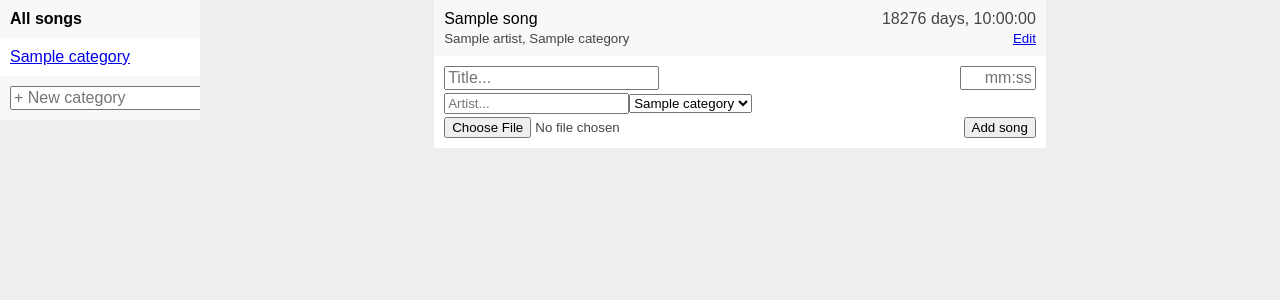
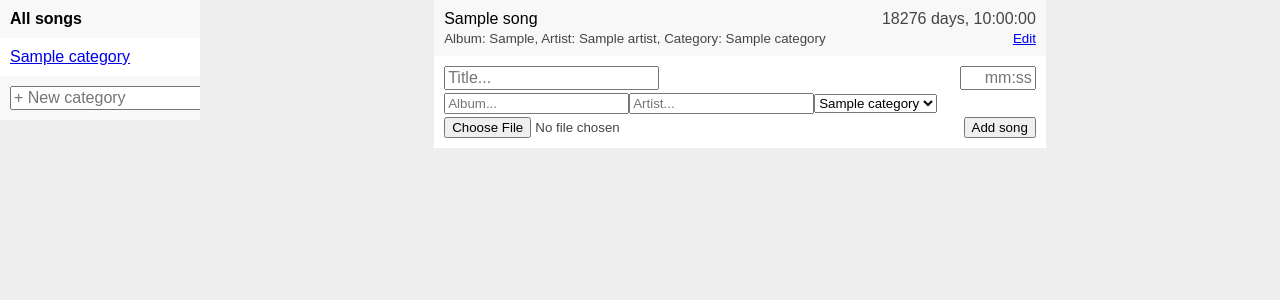
Before and after one commit to tehdragonfly/automated, a Flask app: page /playlist in a window 1280 px wide. Shown: the part 40-340 px from the top of the page. Run offline with Flask 2, Linux system fonts and the light colour scheme; tables that the repository leaves empty hold one stand-in row (values such as "Sample post").

Commit message:
Song albums.

```diff
--- a/automated/db.py
+++ b/automated/db.py
@@ -32,6 +32,7 @@ class Song(Base):
     id = Column(Integer, primary_key=True)
     category_id = Column(Integer, ForeignKey("categories.id"), nullable=False)
     name = Column(Unicode(50), nullable=False)
+    album = Column(Unicode(50), nullable=True)
     length = Column(Interval, nullable=False)
     min_length = Column(Interval, nullable=False)
     max_length = Column(Interval, nullable=False)
--- a/automated/templates/automation.html
+++ b/automated/templates/automation.html
@@ -8,7 +8,11 @@
       <div class="item_time">{{play_time.strftime("%H:%M:%S")}}</div>
       <div class="item_duration">{{item.length}}</div>
       <div class="item_info">{{song.name}}
-        <div class="item_artist">{% for artist in song.artists %}{{artist.name}}, {% endfor %}{{song.category.name}}</div>
+        <div class="item_artist">
+{% if song.album: %}Album: {{song.album}}, {% endif %}
+{% if song.artists: %}Artist: {% for artist in song.artists %}{{artist.name}}, {% endfor %}{% endif %}
+Category: {{song.category.name}}
+        </div>
       </div>
     </li>
 {% endfor %}
--- a/automated/templates/playlist.html
+++ b/automated/templates/playlist.html
@@ -8,7 +8,11 @@
         <div class="item_artist"><a href="{{url_for("song", song_id=song.id)}}">Edit</a></div>
       </div>
       <div class="item_info">{{song.name}}
-        <div class="item_artist">{% for artist in song.artists %}{{artist.name}}, {% endfor %}{{song.category.name}}</div>
+        <div class="item_artist">
+{% if song.album: %}Album: {{song.album}}, {% endif %}
+{% if song.artists: %}Artist: {% for artist in song.artists %}{{artist.name}}, {% endfor %}{% endif %}
+Category: {{song.category.name}}
+        </div>
       </div>
     </li>
 {% endfor %}
@@ -17,7 +21,7 @@
       <form action="{{url_for("new_song")}}" method="post" enctype="multipart/form-data">
         <div class="item_duration"><input type="text" name="length" size="5" placeholder="mm:ss" style="text-align: right"></div>
         <div class="item_info"><input type="text" name="title" placeholder="Title...">
-          <div class="item_artist"><input type="text" name="artist" placeholder="Artist...">{% if current_category==None %}<select name="category_id">
+          <div class="item_artist"><input type="text" name="album" placeholder="Album..."><input type="text" name="artist" placeholder="Artist...">{% if current_category==None %}<select name="category_id">
 {% for category in all_categories: %}
             <option value="{{category.id}}">{{category.name}}</option>
 {% endfor %}
--- a/automated/templates/song.html
+++ b/automated/templates/song.html
@@ -5,6 +5,7 @@
   <form action="{{url_for("edit_song", song_id=song.id)}}" method="post">
     <p>Title: <input type="text" name="title" value="{{song.name}}"></p>
     <p>Artist: <input type="text" name="artist" value="{{artist_names}}"></p>
+    <p>Album: <input type="text" name="album" value="{{song.album or ""}}"></p>
     <p>Category: <select name="category_id">
 {% for category in all_categories: %}
       <option value="{{category.id}}"{% if song.category==category %} selected="selected"{% endif %}>{{category.name}}</option>
--- a/automated/views/playlist.py
+++ b/automated/views/playlist.py
@@ -69,6 +69,12 @@ def edit_song(song_id):
         return "Please enter a title.", 400
     song.name = name
 
+    album = request.form["album"].strip()
+    if len(album)==0:
+        song.album = None
+    else:
+        song.album = album
+
     del song.artists[:]
     artists = [_.strip() for _ in request.form["artist"].split(",")]
     for artist_name in artists:
@@ -130,6 +136,11 @@ def new_song():
     if len(name)==0:
         return "Please enter a title.", 400
 
+
+    album = request.form["album"].strip()
+    if len(album)==0:
+        album = None
+
     song_file = request.files["file"]
     try:
         segment = AudioSegment.from_file(song_file)
@@ -152,6 +163,7 @@ def new_song():
 
     song = Song(
         name=request.form["title"],
+        album=album,
         category=category,
         length=length,
         min_length=length,
```
